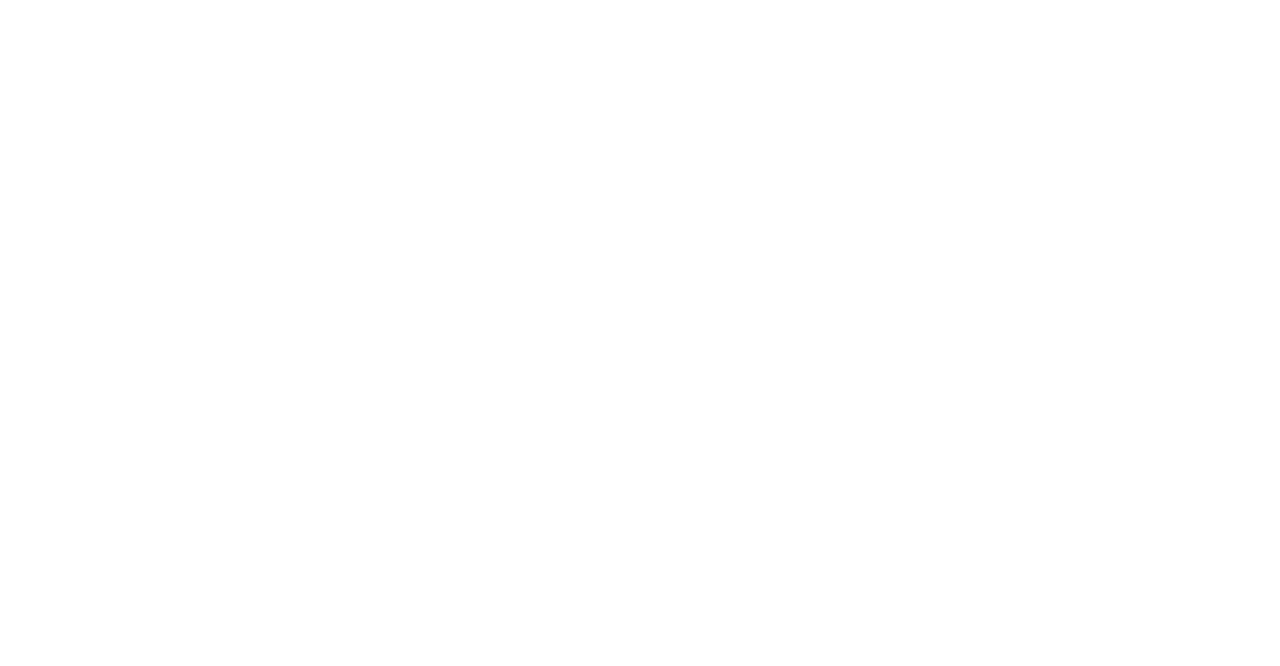
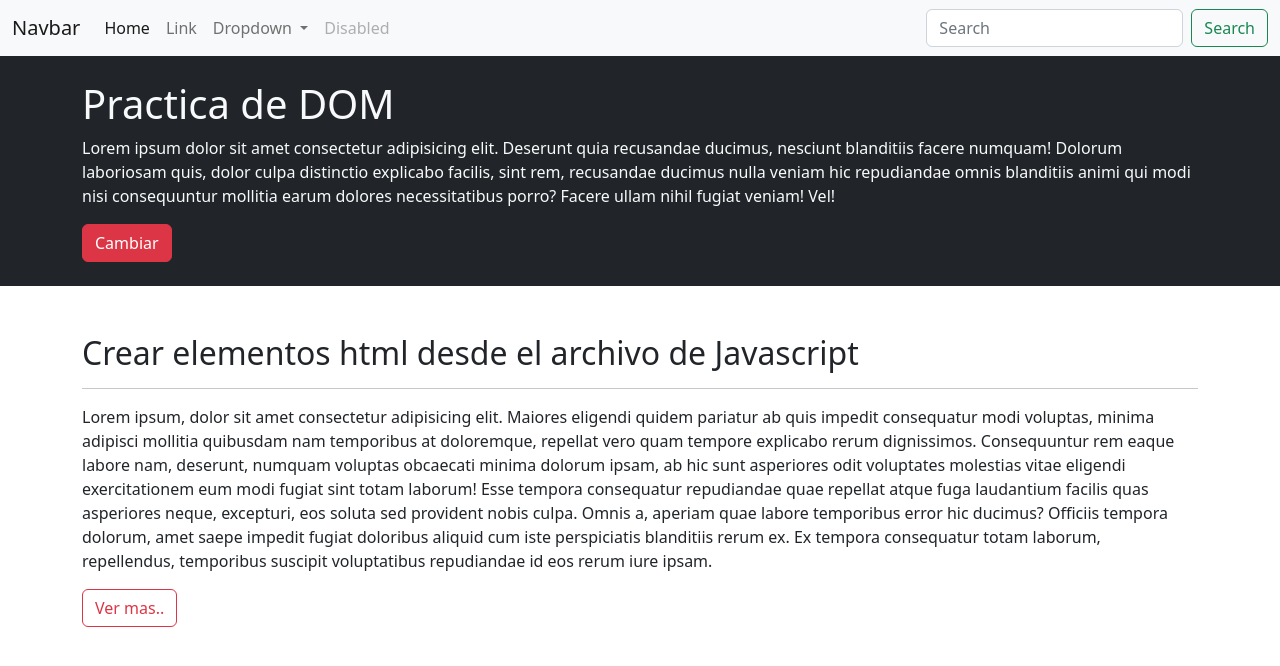
Before and after one commit to Vicopalacio/practicaDOM, a plain HTML site: page index.html in a window 1280 px wide. Drawn offline with nearby package versions, Linux system fonts and the light colour scheme.

Commit message:
agregamos maquetado principal

```diff
--- a/index.html
+++ b/index.html
@@ -14,7 +14,62 @@
     <link rel="stylesheet" href="css/style.css">
     <title>Document</title>
 </head>
-
+<header>
+    <nav class="navbar navbar-expand-lg bg-light">
+        <div class="container-fluid">
+          <a class="navbar-brand" href="#">Navbar</a>
+          <button class="navbar-toggler" type="button" data-bs-toggle="collapse" data-bs-target="#navbarSupportedContent" aria-controls="navbarSupportedContent" aria-expanded="false" aria-label="Toggle navigation">
+            <span class="navbar-toggler-icon"></span>
+          </button>
+          <div class="collapse navbar-collapse" id="navbarSupportedContent">
+            <ul class="navbar-nav me-auto mb-2 mb-lg-0">
+              <li class="nav-item">
+                <a class="nav-link active" aria-current="page" href="#">Home</a>
+              </li>
+              <li class="nav-item">
+                <a class="nav-link" href="#">Link</a>
+              </li>
+              <li class="nav-item dropdown">
+                <a class="nav-link dropdown-toggle" href="#" role="button" data-bs-toggle="dropdown" aria-expanded="false">
+                  Dropdown
+                </a>
+                <ul class="dropdown-menu">
+                  <li><a class="dropdown-item" href="#">Action</a></li>
+                  <li><a class="dropdown-item" href="#">Another action</a></li>
+                  <li><hr class="dropdown-divider"></li>
+                  <li><a class="dropdown-item" href="#">Something else here</a></li>
+                </ul>
+              </li>
+              <li class="nav-item">
+                <a class="nav-link disabled">Disabled</a>
+              </li>
+            </ul>
+            <form class="d-flex" role="search">
+              <input class="form-control me-2" type="search" placeholder="Search" aria-label="Search">
+              <button class="btn btn-outline-success" type="submit">Search</button>
+            </form>
+          </div>
+        </div>
+      </nav>
+</header>
+<main>
+    <section class="bg-dark text-light py-4">
+        <article class="container">
+            <h1>Practica de DOM</h1>
+            <p>Lorem ipsum dolor sit amet consectetur adipisicing elit. Deserunt quia recusandae ducimus, nesciunt blanditiis facere numquam! Dolorum laboriosam quis, dolor culpa distinctio explicabo facilis, sint rem, recusandae ducimus nulla veniam hic repudiandae omnis blanditiis animi qui modi nisi consequuntur mollitia earum dolores necessitatibus porro? Facere ullam nihil fugiat veniam! Vel!</p>
+            <button class="btn btn-danger">Cambiar</button>
+        </article>
+    </section>
+    <section class="container my-5">
+        <h2>Crear elementos html desde el archivo de Javascript</h2>
+        <hr>
+        <p>Lorem ipsum, dolor sit amet consectetur adipisicing elit. Maiores eligendi quidem pariatur ab quis impedit consequatur modi voluptas, minima adipisci mollitia quibusdam nam temporibus at doloremque, repellat vero quam tempore explicabo rerum dignissimos. Consequuntur rem eaque labore nam, deserunt, numquam voluptas obcaecati minima dolorum ipsam, ab hic sunt asperiores odit voluptates molestias vitae eligendi exercitationem eum modi fugiat sint totam laborum! Esse tempora consequatur repudiandae quae repellat atque fuga laudantium facilis quas asperiores neque, excepturi, eos soluta sed provident nobis culpa. Omnis a, aperiam quae labore temporibus error hic ducimus? Officiis tempora dolorum, amet saepe impedit fugiat doloribus aliquid cum iste perspiciatis blanditiis rerum ex. Ex tempora consequatur totam laborum, repellendus, temporibus suscipit voluptatibus repudiandae id eos rerum iure ipsam.</p>
+        <button class="btn btn-outline-danger">Ver mas..</button>
+    </section>
+</main>
+<footer class="bg-darl text-light py-3 text-center">
+    <p>&copy; Todos los derechos reservados</p>
+</footer>
 <body>
     <!-- JavaScript Bundle with Popper -->
     <script src="https://cdn.jsdelivr.net/npm/bootstrap@5.2.0/dist/js/bootstrap.bundle.min.js"
```
